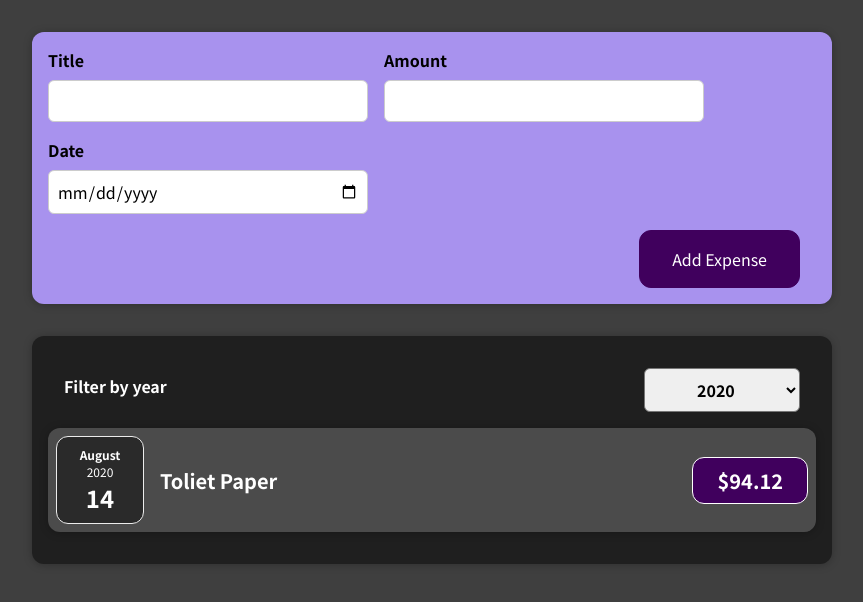
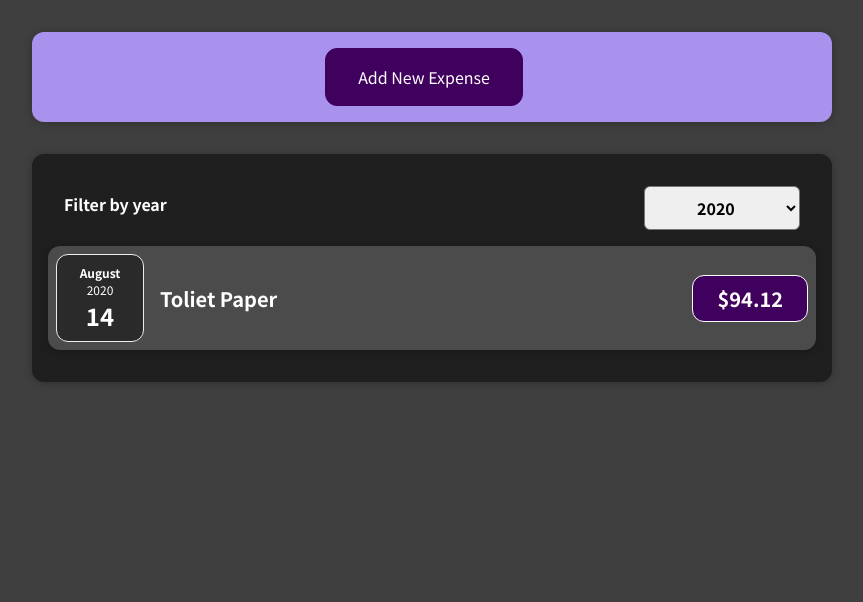
Before and after one commit to afrochef22/expenseTracker, a React (Create React App) app: page / in a window 1280 px wide. Shown: the top 602 px of the page, without its empty margins (208-1071 px from the left). Built offline with nearby package versions, Linux system fonts and the light colour scheme.

Commit message:
add new expense button and toggles between form and new button

```diff
--- /dev/null
+++ b/src/components/NewExpense/AddNewExpense.js
@@ -0,0 +1,16 @@
+import React from "react";
+
+const AddNewExpense = (props) => {
+	const AddNewExpenseHandled = () => {
+		props.click(false);
+	};
+	return (
+		<div>
+			<button onClick={AddNewExpenseHandled} type="submit">
+				Add New Expense
+			</button>
+		</div>
+	);
+};
+
+export default AddNewExpense;
--- a/src/components/NewExpense/ExpenseForm.js
+++ b/src/components/NewExpense/ExpenseForm.js
@@ -64,6 +64,10 @@ const ExpenseForm = (props) => {
 		setEnterdDate("");
 	};
 
+	const cancelHandled = () => {
+		props.click(true);
+	};
+
 	return (
 		<form onSubmit={submitHandler}>
 			<div className="new-expense__controls">
@@ -97,6 +101,10 @@ const ExpenseForm = (props) => {
 				</div>
 			</div>
 			<div className="new-expense__actions">
+				<button onClick={cancelHandled} type="reset">
+					Cancel
+				</button>
+
 				<button type="submit">Add Expense</button>
 			</div>
 		</form>
--- a/src/components/NewExpense/NewExpense.js
+++ b/src/components/NewExpense/NewExpense.js
@@ -1,5 +1,5 @@
-import React from "react";
-
+import React, { useState } from "react";
+import AddNewExpense from "./AddNewExpense";
 import ExpenseForm from "./ExpenseForm";
 import "./NewExpense.css";
 
@@ -11,10 +11,25 @@ const NewExpense = (props) => {
 		};
 		props.onAddExpense(expenseData);
 	};
+	const [addNewExpense, setAddNewExpense] = useState(true);
+	const addNewExpenseHandler = (click) => {
+		setAddNewExpense(click);
+	};
+
+	if (addNewExpense === true) {
+		return (
+			<div className="new-expense">
+				<AddNewExpense click={addNewExpenseHandler} />
+			</div>
+		);
+	}
 
 	return (
 		<div className="new-expense">
-			<ExpenseForm onSaveExpenseData={saveExpenseDataHandler} />
+			<ExpenseForm
+				onSaveExpenseData={saveExpenseDataHandler}
+				click={addNewExpenseHandler}
+			/>
 		</div>
 	);
 };
```
Also changed, not shown: 1 other file (tests, documents, lock files or other folders).
